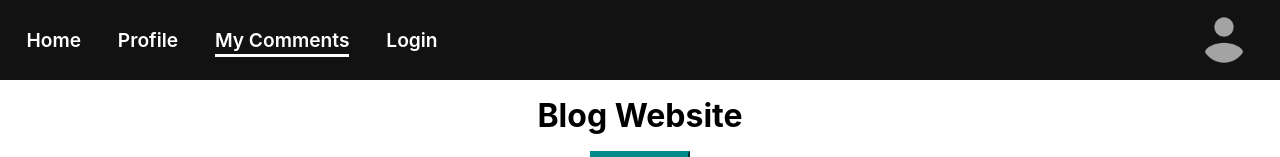
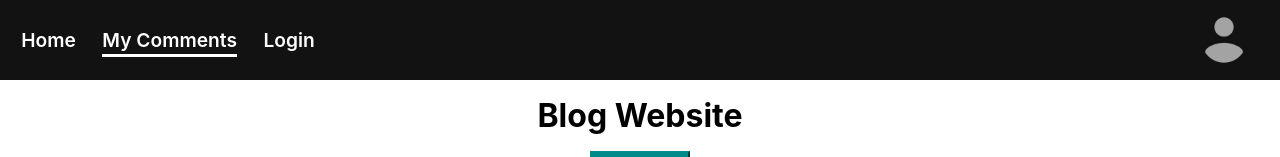
Before and after one commit to JEE18BI/ReactBlogWebsite, a React (Create React App) app: page /MyComments in a window 1280 px wide. Shown: the top 157 px of the page. Built offline with nearby package versions, Linux system fonts and the light colour scheme; no server answers.

Commit message:
Profile Hidden

```diff
--- a/src/App.jsx
+++ b/src/App.jsx
@@ -26,7 +26,7 @@ export function App() {
     <Routes>
       <Route path="/" element ={ <HomePage user={user} MyComments={false}/>}/>
       <Route path="/MyComments" element ={ <MyComments user={user}/>}/>
-      <Route path="/Profile" element ={ <Profile/>}/>
+      {/* <Route path="/Profile" element ={ <Profile/>}/> */}
       <Route path="*" element = {<PageNotFound/>} />
     </Routes>
   </ApiContext.Provider>
--- a/src/Components/Header/Header.css
+++ b/src/Components/Header/Header.css
@@ -1,6 +1,6 @@
 .NavBar{
     display:flex;
-    width:35%;
+    width:25%;
     justify-content: space-around;
 }
 .DesktopNav{
@@ -8,7 +8,7 @@
     justify-content: space-between;
     width:100%;
 }
-.MobileNavBar{
+.MobileNavBar,.MobileNav{
     display: none;
 }
 .Header{
@@ -54,7 +54,7 @@ li{
     align-items: center;
 }
 @media(max-width:768px){
-    .MobileHeader{
+    .MobileHeader,.MobileNav{
         display: flex;
         flex-direction: column;
         width:100%;
--- a/src/Components/Header/Header.jsx
+++ b/src/Components/Header/Header.jsx
@@ -15,7 +15,7 @@ const Header = ({src}) => {
       <div className="DesktopNav">
       <li className="NavBar">
       <Link to="/" className={location.pathname === '/' ? 'active-link LinkStyle' : 'LinkStyle'}> Home </Link>
-      <Link to="/Profile" className={location.pathname === '/Profile' ? 'active-link LinkStyle' : 'LinkStyle'}> Profile </Link>
+      {/* <Link to="/Profile" className={location.pathname === '/Profile' ? 'active-link LinkStyle' : 'LinkStyle'}> Profile </Link> */}
       <Link to="/MyComments" className={location.pathname === '/MyComments' ? 'active-link LinkStyle' : 'LinkStyle'}> My Comments </Link>
       <Link to="/Login" className={location.pathname === '/Login' ? 'active-link LinkStyle' : 'LinkStyle'}> Login </Link>
       </li>
@@ -29,7 +29,7 @@ const Header = ({src}) => {
       {isMenuOpen && <div className="MobileNav">
       <li>
       <Link to="/" className={location.pathname === '/' ? 'active-link LinkStyle' : 'LinkStyle'}> Home </Link>
-      <Link to="/Profile" className={location.pathname === '/Profile' ? 'active-link LinkStyle' : 'LinkStyle'}> Profile </Link>
+      {/* <Link to="/Profile" className={location.pathname === '/Profile' ? 'active-link LinkStyle' : 'LinkStyle'}> Profile </Link> */}
       <Link to="/MyComments" className={location.pathname === '/MyComments' ? 'active-link LinkStyle' : 'LinkStyle'}> My Comments </Link>
       <Link to="/Login" className={location.pathname === '/Login' ? 'active-link LinkStyle' : 'LinkStyle'}> Login </Link>
       </li>
--- a/src/Components/Profile/Profile.jsx
+++ b/src/Components/Profile/Profile.jsx
@@ -1,8 +1,10 @@
 import { useState , useEffect ,useContext } from 'react';
 import { ApiContext } from '../../App';
+import Avatar from '../Avatar/Avatar';
 import './Profile.css';
 const Profile = () => {
     const [user,setUser] = useState("");
+    const [userComments,setUserComments] = useState ("");
     const {baseUrl} = useContext(ApiContext);
     useEffect(()=>{
         fetch(`${baseUrl}/users/loggedin`)
@@ -16,7 +18,11 @@ const Profile = () => {
     {/* <div className="PersonalInfo">
         <h5>Personal Info</h5>
         <div className="InputContainer">
-           <div className="LabelContainer">
+        <div className="LabelContainer">
+        <label>Profile Image</label>
+            </div>
+            <Avatar src={user.src}/>
+        <div className="LabelContainer">
         <label>User Name</label>
             </div>
         <input value={user.userName} readOnly/>
@@ -27,7 +33,9 @@ const Profile = () => {
             </div>
     <input value={user.gender} readOnly/>
     </div>
+
     </div> */}
+
     </>
   )
 }
```
